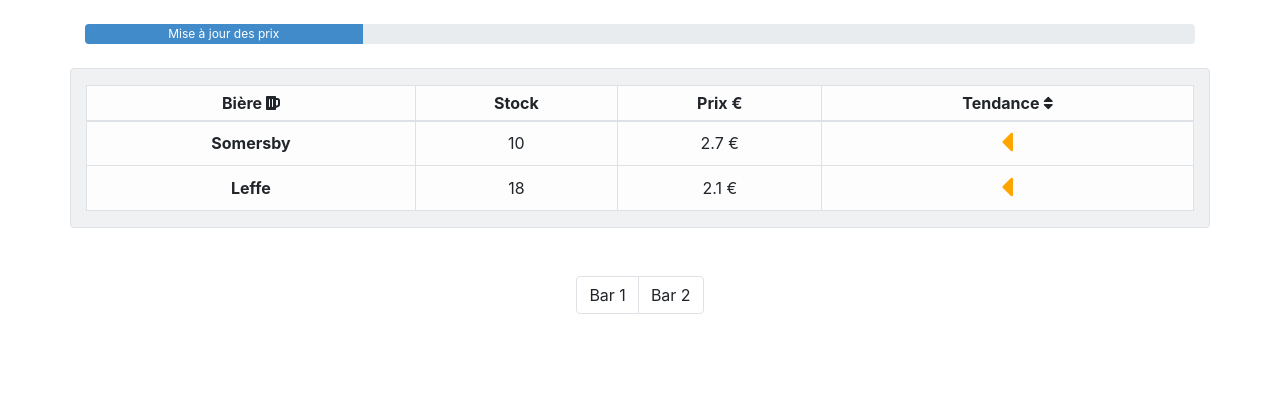
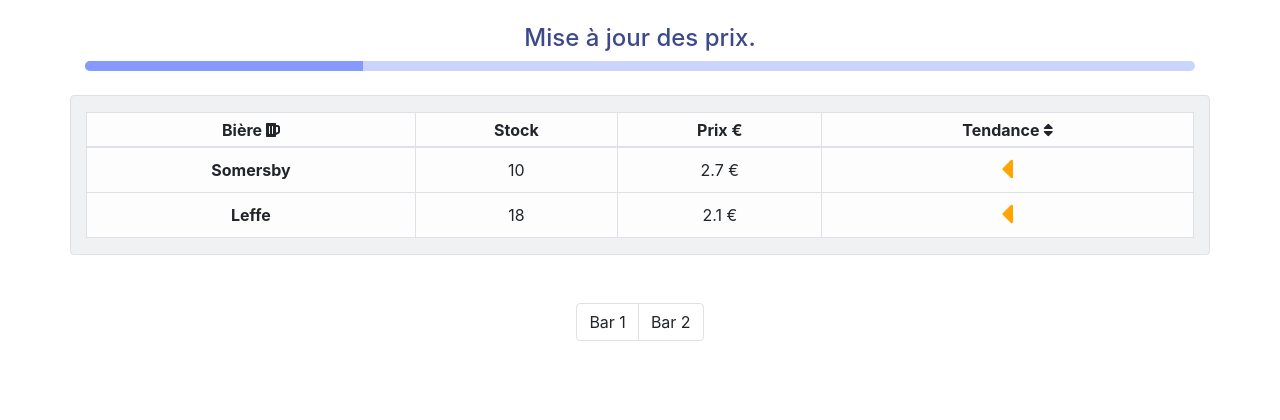
Before and after one commit to hugojcqs/Boursiere, a Django app: page /stock_page/ in a window 1280 px wide. Shown: the part 71-491 px from the top of the page. Run offline with Django 3.2, Linux system fonts and the light colour scheme; data comes from the database, SQL or seed files in the repository; both versions use the stored data as it was after the commit; some libraries are stand-ins or nearby versions.

Commit message:
modify progress bar

```diff
--- a/BoursiereDjango/static/scripts/update_stock.js
+++ b/BoursiereDjango/static/scripts/update_stock.js
@@ -30,9 +30,6 @@ $(document).ready(function() {
         }
     });
     update_stock_ajax();
-    $('#progress_tip').popover({
-        animation: true
-    });
 });
 
 
@@ -89,12 +86,13 @@ function _update_stock(data) {
     let val = pourcent;
     let rounded = Math.round(val);
     let progress_tip = $('#progress_tip');
+    let progress_title = $('#title_progress_bar');
+    let progress_msg = $('#title_progress_bar_dynamic');
+    let test = $('#utest');
+
+
     progress_tip.tooltip('update');
-    if (rounded < 97 && rounded > 8) {
-        progress_tip.text(rounded + " %");
-    } else {
-        progress_tip.text("");
-    }
+    progress_msg.text(" "+rounded + "%");
 
     progess.attr("aria-valuenow", val)
         .css("width", val + "%")
@@ -120,7 +118,6 @@ function _update_stock(data) {
 
         console.log(beer + ' ' + String(data.data[beer]['out_of_stock']))
         if (data.data[beer]['out_of_stock'] === true) {
-            console.log('hide '+ beer)
             $('#beer_tr_' + beer).hide();
         }
 
--- a/BoursiereDjango/templates/stock_page.html
+++ b/BoursiereDjango/templates/stock_page.html
@@ -16,11 +16,13 @@
   <h2 class="font-weight-bold d-inline p-2 bg-dark text-white rounded"><span id="timer_sec">00</span></h2>
   --->
 
-  <div class="progress" style="height: 20px;">
-    <div class="progress-bar" role="progressbar" style="width: 25%; background-color:#428bca;" id="progress_bar"aria-valuenow="0" aria-valuemin="0" aria-valuemax="100">Mise à jour des prix</div>
-    <span id="progress_tip" data-toggle="tooltip" data-placement="top"></span>
+  <h4 id="title_progress_bar" style="color: #3c498a;"> Mise à jour des prix<span id="title_progress_bar_dynamic" style="color: #5e75e6"></span>.</h4>
+  <div class="progress" style="height: 10px; border-radius: 27px; background-color: #cbd3ff">
+    <div class="progress-bar" role="progressbar" style=" width: 25%; background: rgba(134,153,255,1);" id="progress_bar"aria-valuenow="0" aria-valuemin="0" aria-valuemax="100"></div>
+
     <!-- TODO: $('#element').tooltip('update'), for update position of tooltip-->
   </div>
+  <span></span>
 
 </div>
 
--- a/BoursiereDjango/timer.py
+++ b/BoursiereDjango/timer.py
@@ -13,12 +13,13 @@ if os.name == 'nt':
 
 def handler(signum, frame):
     os.system('%s ./manage.py stop_timer' % python_os)
+    #os.system('py ./manage.py stop_timer')
     sys.exit(0)
 
 
 def job():
     os.system('%s ./manage.py update_prices' % python_os)
-
+    #os.system('py ./manage.py update_prices')
 
 signal.signal(signal.SIGINT, handler)
 schedule.every(15).minutes.do(job)
```
Also changed, not shown: BoursiereDjango/templates/dashboard.html (+10 -0 lines), BoursiereDjango/db.sqlite3.
